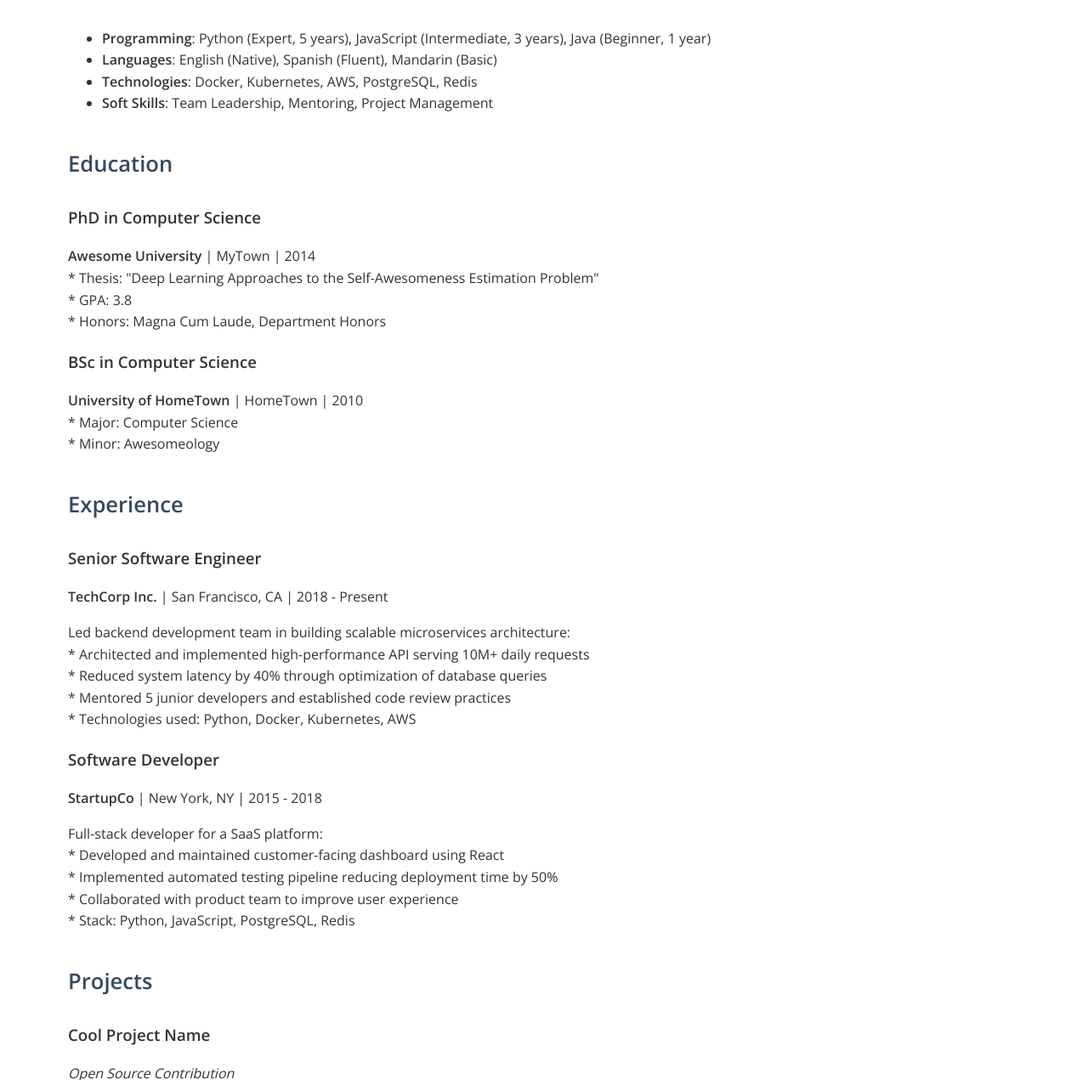
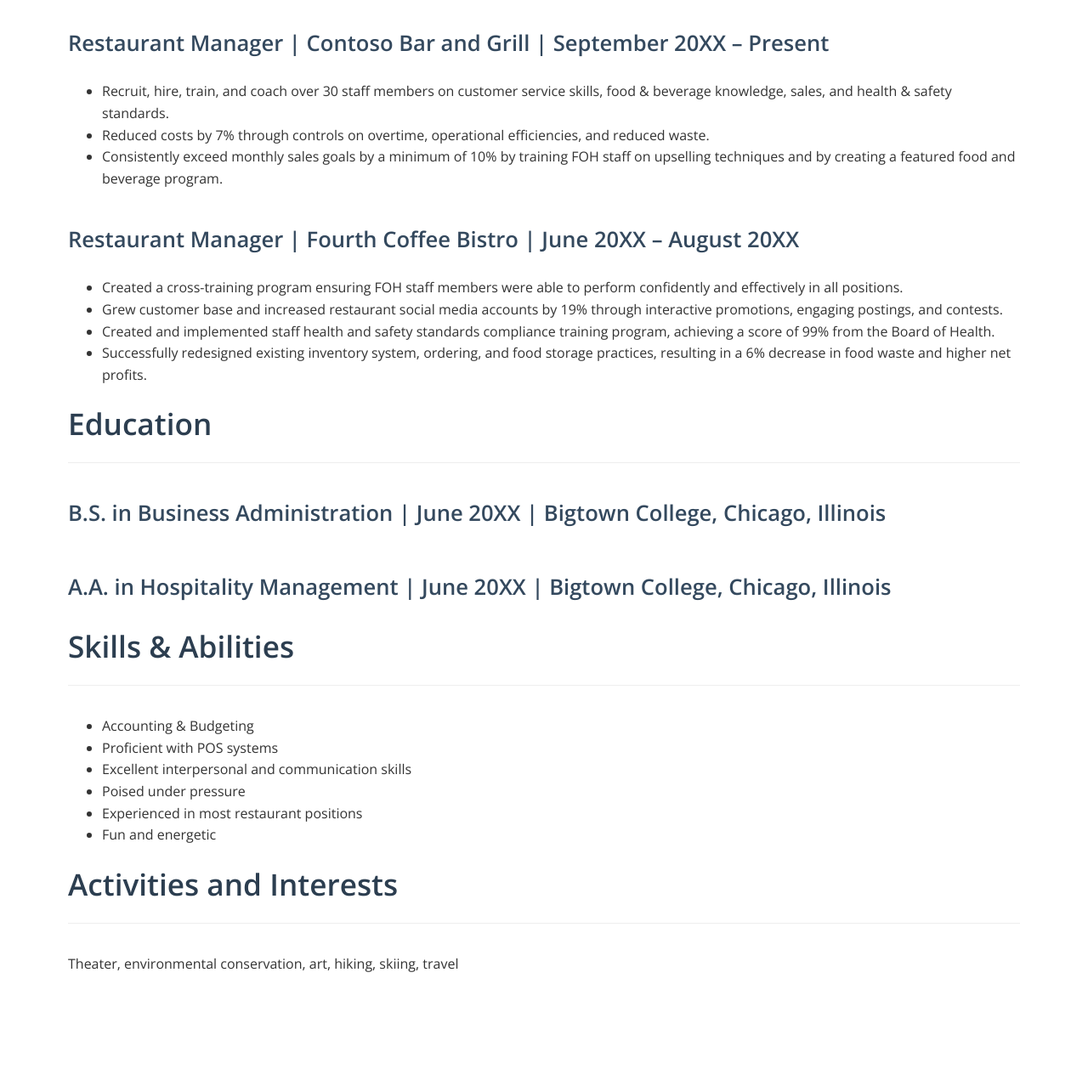
Before and after one commit to Hitheshaum/resume, a plain HTML site: page index.html in a window 1280 px wide. Shown: the part 517-1788 px from the top of the page at 85% size. After the commit the page ends 1760 px from the top, so only its background shows below. Drawn offline with nearby package versions, Linux system fonts and the light colour scheme.

Commit message:
Update resume

```diff
--- a/index.html
+++ b/index.html
@@ -56,67 +56,36 @@ section {
 
 /* ...rest of the minimal styles... */</style>
 </head>
-<body><div class="rendered-content"><div class="content-wrapper"><h1>Johnny Coder</h1>
-<p>Software Engineer<br />
-email@example.com | (123) 456-7890<br />
-New York, NY | <a href="https://linkedin.com/in/johndoe">LinkedIn</a> | <a href="https://github.com/johndoe">GitHub</a></p>
-<h2>Summary</h2>
-<p>Results-driven software engineer with over 5 years of experience specializing in backend development, distributed systems, and machine learning. Proven expertise in Python and cloud technologies, with a strong track record of successfully leading projects and mentoring junior developers. Committed to delivering high-quality software solutions and continuously improving team performance.</p>
-<h2>Skills</h2>
+<body><div class="rendered-content"><div class="content-wrapper"><h1>May Riley</h1>
+<p>4567 Main Street, Buffalo, New York 98052 | (716) 555-0100 | m.riley@live.com | <a href="http://www.linkedin.com/in/m.riley">LinkedIn</a></p>
+<h1>Profile</h1>
+<p>Friendly and engaging team player and leader able to inspire staff to perform their best. Detail-oriented and experienced restaurant manager passionate about food and beverages. A multi-tasker who excels at staff training and recruiting with a track record of inspiring great customer service and customer satisfaction. Regularly exceed sales goals. A master in the art of upselling.</p>
+<h1>Experience</h1>
+<h2>Restaurant Manager | Contoso Bar and Grill | September 20XX – Present</h2>
 <ul>
-<li><strong>Programming</strong>: Python (Expert, 5 years), JavaScript (Intermediate, 3 years), Java (Beginner, 1 year)</li>
-<li><strong>Languages</strong>: English (Native), Spanish (Fluent), Mandarin (Basic)</li>
-<li><strong>Technologies</strong>: Docker, Kubernetes, AWS, PostgreSQL, Redis</li>
-<li><strong>Soft Skills</strong>: Team Leadership, Mentoring, Project Management</li>
+<li>Recruit, hire, train, and coach over 30 staff members on customer service skills, food &amp; beverage knowledge, sales, and health &amp; safety standards.</li>
+<li>Reduced costs by 7% through controls on overtime, operational efficiencies, and reduced waste.</li>
+<li>Consistently exceed monthly sales goals by a minimum of 10% by training FOH staff on upselling techniques and by creating a featured food and beverage program.</li>
 </ul>
-<h2>Education</h2>
-<h3>PhD in Computer Science</h3>
-<p><strong>Awesome University</strong> | MyTown | 2014<br />
-* Thesis: "Deep Learning Approaches to the Self-Awesomeness Estimation Problem"<br />
-* GPA: 3.8<br />
-* Honors: Magna Cum Laude, Department Honors</p>
-<h3>BSc in Computer Science</h3>
-<p><strong>University of HomeTown</strong> | HomeTown | 2010<br />
-* Major: Computer Science<br />
-* Minor: Awesomeology</p>
-<h2>Experience</h2>
-<h3>Senior Software Engineer</h3>
-<p><strong>TechCorp Inc.</strong> | San Francisco, CA | 2018 - Present</p>
-<p>Led backend development team in building scalable microservices architecture:<br />
-* Architected and implemented high-performance API serving 10M+ daily requests<br />
-* Reduced system latency by 40% through optimization of database queries<br />
-* Mentored 5 junior developers and established code review practices<br />
-* Technologies used: Python, Docker, Kubernetes, AWS</p>
-<h3>Software Developer</h3>
-<p><strong>StartupCo</strong> | New York, NY | 2015 - 2018</p>
-<p>Full-stack developer for a SaaS platform:<br />
-* Developed and maintained customer-facing dashboard using React<br />
-* Implemented automated testing pipeline reducing deployment time by 50%<br />
-* Collaborated with product team to improve user experience<br />
-* Stack: Python, JavaScript, PostgreSQL, Redis</p>
-<h2>Projects</h2>
-<h3>Cool Project Name</h3>
-<p><em>Open Source Contribution</em></p>
-<p>A brief description of your cool project:<br />
-* Bullet point about the key feature<br />
-* Another compelling feature<br />
-* Technical achievement</p>
-<p><a href="https://github.com/username/project">View Project</a> | <a href="https://demo.project.com">Live Demo</a></p>
-<h2>Certifications &amp; Awards</h2>
+<h2>Restaurant Manager | Fourth Coffee Bistro | June 20XX – August 20XX</h2>
 <ul>
-<li><strong>AWS Certified Solutions Architect</strong> | Amazon Web Services | 2019 - 2022</li>
-<li><strong>Best Paper Award</strong> | IEEE Conference | 2013</li>
-<li>Award for the paper on something awesome</li>
+<li>Created a cross-training program ensuring FOH staff members were able to perform confidently and effectively in all positions.</li>
+<li>Grew customer base and increased restaurant social media accounts by 19% through interactive promotions, engaging postings, and contests.</li>
+<li>Created and implemented staff health and safety standards compliance training program, achieving a score of 99% from the Board of Health.</li>
+<li>Successfully redesigned existing inventory system, ordering, and food storage practices, resulting in a 6% decrease in food waste and higher net profits.</li>
 </ul>
-<h2>Publications</h2>
+<h1>Education</h1>
+<h2>B.S. in Business Administration | June 20XX | Bigtown College, Chicago, Illinois</h2>
+<h2>A.A. in Hospitality Management | June 20XX | Bigtown College, Chicago, Illinois</h2>
+<h1>Skills &amp; Abilities</h1>
 <ul>
-<li><a href="http://example.com/blog1">Title of Blog Post</a> - Brief description</li>
-<li>Author, A., &amp; Coder, J. (2014). <em>Title of Paper</em>. Journal Name, 1(1), 1-10</li>
+<li>Accounting &amp; Budgeting  </li>
+<li>Proficient with POS systems  </li>
+<li>Excellent interpersonal and communication skills  </li>
+<li>Poised under pressure  </li>
+<li>Experienced in most restaurant positions  </li>
+<li>Fun and energetic  </li>
 </ul>
-<h2>Volunteer Experience</h2>
-<h3>Code Mentor</h3>
-<p><strong>CoderDojo</strong> | 2019 - Present<br />
-* Teach programming fundamentals to high school students<br />
-* Organized weekly coding workshops<br />
-* Developed curriculum for Python basics</p></div></div></body>
+<h1>Activities and Interests</h1>
+<p>Theater, environmental conservation, art, hiking, skiing, travel</p></div></div></body>
 </html>
```
